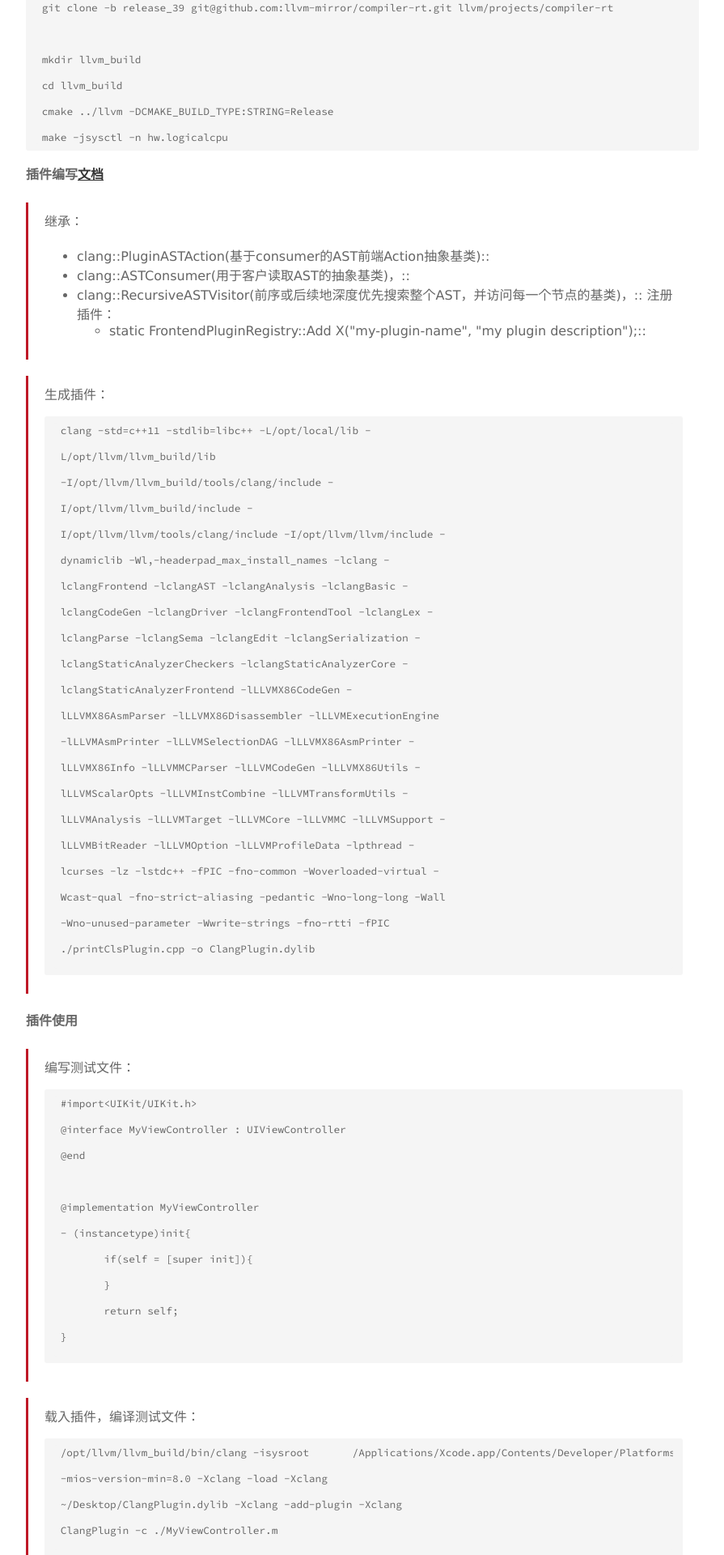
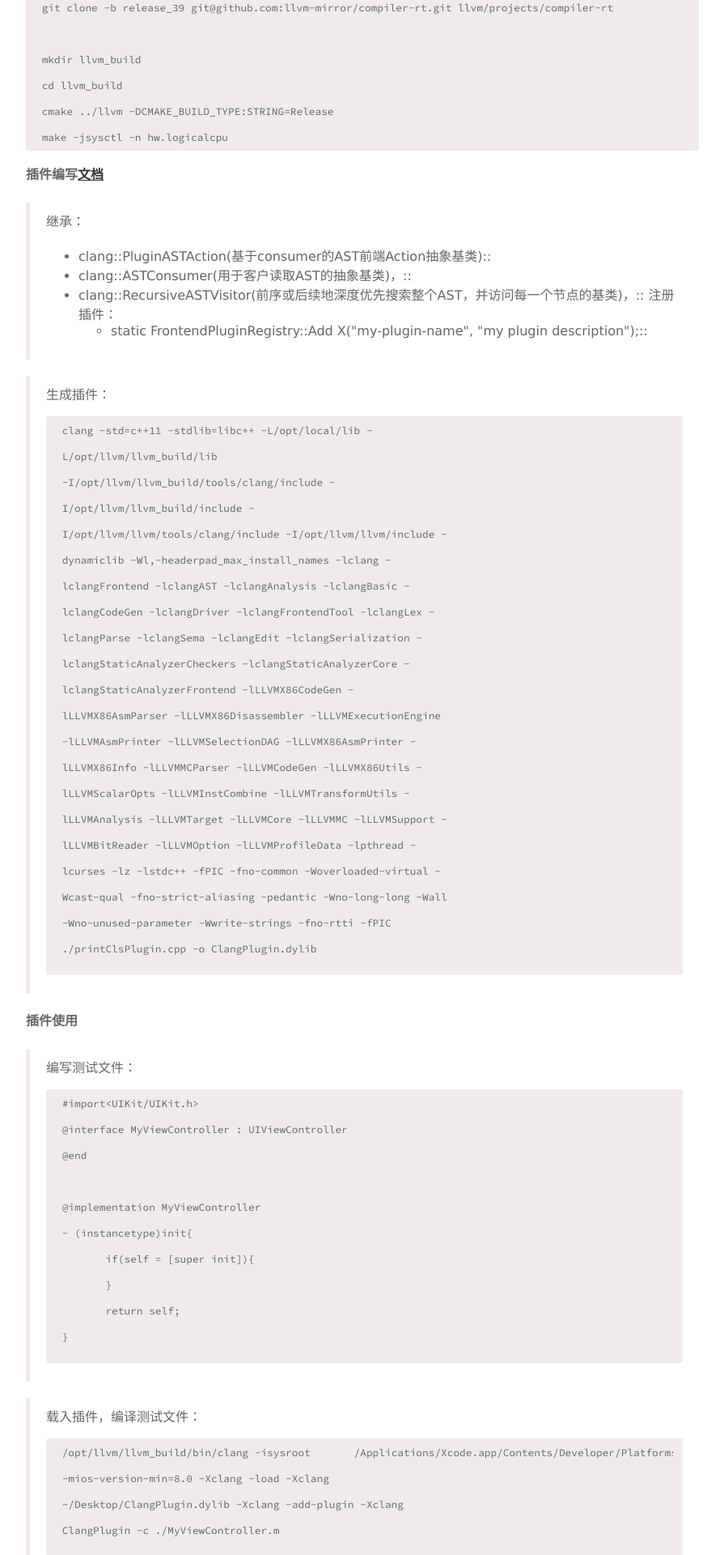
Before and after one commit to Darcygsc/Darcygsc.github.io, a Jekyll site: the page built from _posts/2017-3-30-ClangWithXcode.md, in a window 1280 px wide. Shown: the part 1072-2992 px from the top of the page at 81% size, without its empty margins (192-1087 px from the left). Built offline with Jekyll 4.4.1, drawn with Linux system fonts in a browser that asks for light colours; nearby versions of some CDN libraries.

Commit message:
update style

```diff
--- a/css/main.css
+++ b/css/main.css
@@ -89,7 +89,7 @@ blockquote {
     font-family: "ff-tisa-web-pro-1", "ff-tisa-web-pro-2", "Lucida Grande", "Hiragino Sans GB", "Hiragino Sans GB W3", "Microsoft YaHei", "WenQuanYi Micro Hei", sans-serif;
     font-weight: lighter;
     font-size: 1em;
-    border-left: 3px solid #BF1827;
+    border-left: 5px solid #efebeb;
 }
 /*blockquote:before {
   color: #ccc;
@@ -304,7 +304,7 @@ pre,
 code {
     font-size: 0.8rem;
     border-radius: 3px;
-    background-color: #f5f5f5;
+    background-color: #efebeb;
     font-family: "Source Code Pro";
 }
 
```
